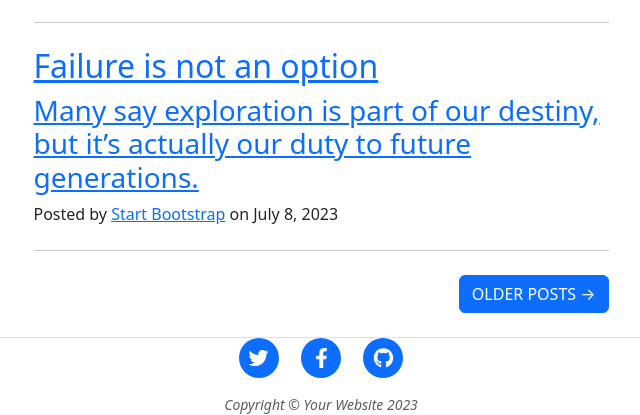
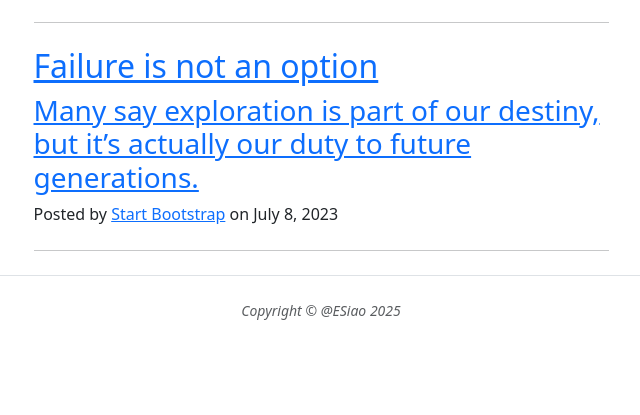
Before and after one commit to iec-creem/Web-Development-Assessment, a Flask app: page / in a window 1280 px wide. Shown: the part 783-1198 px from the top of the page, without its empty margins (319-959 px from the left). After the commit the page ends 1103 px from the top, so only its background shows below. Run offline with Flask 3, Linux system fonts and the light colour scheme; some libraries are stand-ins or nearby versions.

Commit message:
moved footer so all pages have it

```diff
--- a/Flask_Web/website/templates/home.html
+++ b/Flask_Web/website/templates/home.html
@@ -72,49 +72,7 @@
                     </div>
                     <!-- Divider-->
                     <hr class="my-4" />
-                    <!-- Pager-->
-                    <div class="d-flex justify-content-end mb-4"><a class="btn btn-primary text-uppercase" href="#!">Older Posts →</a></div>
                 </div>
             </div>
         </div>
-        <!-- Footer-->
-        <footer class="border-top">
-            <div class="container px-4 px-lg-5">
-                <div class="row gx-4 gx-lg-5 justify-content-center">
-                    <div class="col-md-10 col-lg-8 col-xl-7">
-                        <ul class="list-inline text-center">
-                            <li class="list-inline-item">
-                                <a href="#!">
-                                    <span class="fa-stack fa-lg">
-                                        <i class="fas fa-circle fa-stack-2x"></i>
-                                        <i class="fab fa-twitter fa-stack-1x fa-inverse"></i>
-                                    </span>
-                                </a>
-                            </li>
-                            <li class="list-inline-item">
-                                <a href="#!">
-                                    <span class="fa-stack fa-lg">
-                                        <i class="fas fa-circle fa-stack-2x"></i>
-                                        <i class="fab fa-facebook-f fa-stack-1x fa-inverse"></i>
-                                    </span>
-                                </a>
-                            </li>
-                            <li class="list-inline-item">
-                                <a href="#!">
-                                    <span class="fa-stack fa-lg">
-                                        <i class="fas fa-circle fa-stack-2x"></i>
-                                        <i class="fab fa-github fa-stack-1x fa-inverse"></i>
-                                    </span>
-                                </a>
-                            </li>
-                        </ul>
-                        <div class="small text-center text-muted fst-italic">Copyright &copy; Your Website 2023</div>
-                    </div>
-                </div>
-            </div>
-        </footer>
-        <!-- Core theme JS-->
-        <script src="js/scripts.js"></script>
-
-
 {% endblock %}
--- a/Flask_Web/website/templates/template.html
+++ b/Flask_Web/website/templates/template.html
@@ -16,7 +16,7 @@
         <!-- Core theme CSS (includes Bootstrap)-->
         <link href="css/styles.css" rel="stylesheet" />
     </head>
-    <body>
+    <body class="d-flex flex-column min-vh-100">
         <!-- Navigation-->
         <nav class="navbar navbar-expand-lg navbar-light" id="mainNav">
             <div class="container px-4 px-lg-5">
@@ -65,7 +65,18 @@
 
 
 
-
+    <!-- Footer-->
+        <footer class="py-4 mt-auto border-top">
+            <div class="container mt-10 px-4 px-lg-5">
+                <div class="row gx-4 gx-lg-5 justify-content-center">
+                    <div class="col-md-10 col-lg-8 col-xl-7">
+                        <div class="small text-center text-muted fst-italic">Copyright &copy; @ESiao 2025</div>
+                    </div>
+                </div>
+            </div>
+        </footer>
+        <!-- Core theme JS-->
+        <script src="js/scripts.js"></script>
 
     <script src="https://cdn.jsdelivr.net/npm/@popperjs/core@2.11.8/dist/umd/popper.min.js" integrity="sha384-I7E8VVD/ismYTF4hNIPjVp/Zjvgyol6VFvRkX/vR+Vc4jQkC+hVqc2pM8ODewa9r" crossorigin="anonymous"></script>
     <script src="https://cdn.jsdelivr.net/npm/bootstrap@5.3.7/dist/js/bootstrap.min.js" integrity="sha384-7qAoOXltbVP82dhxHAUje59V5r2YsVfBafyUDxEdApLPmcdhBPg1DKg1ERo0BZlK" crossorigin="anonymous"></script>
```
